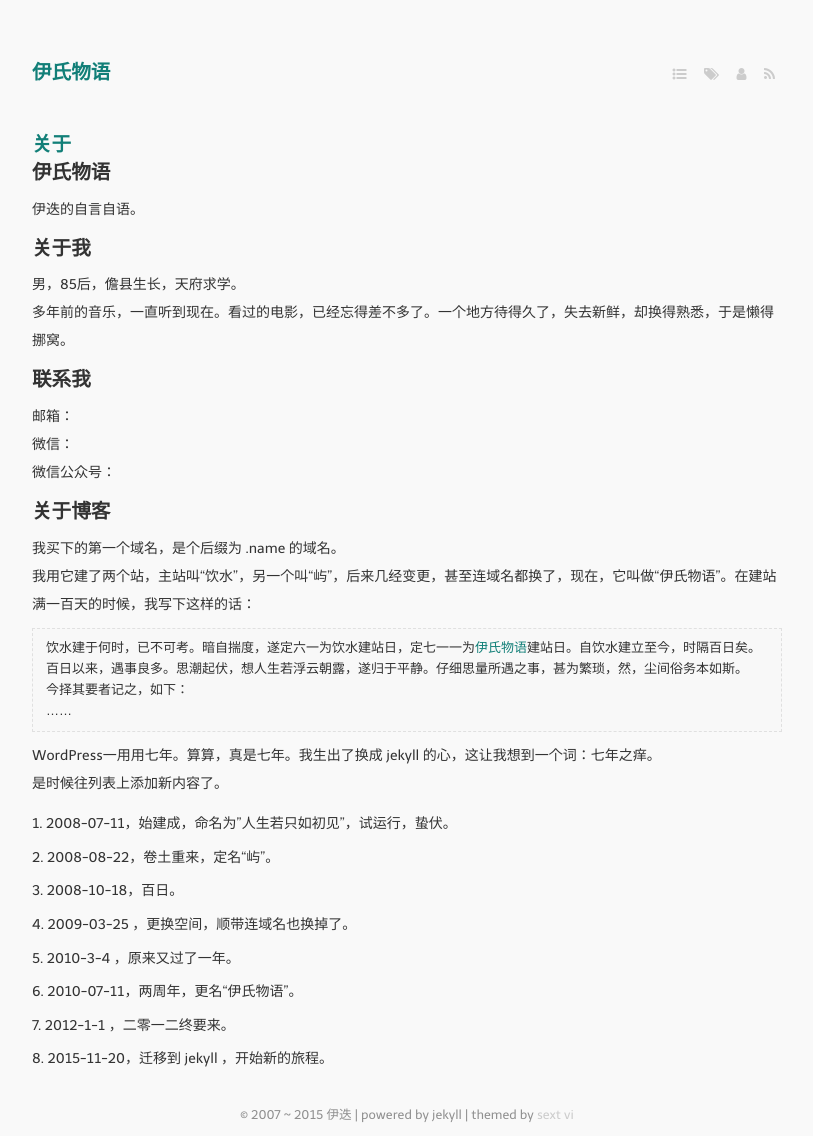
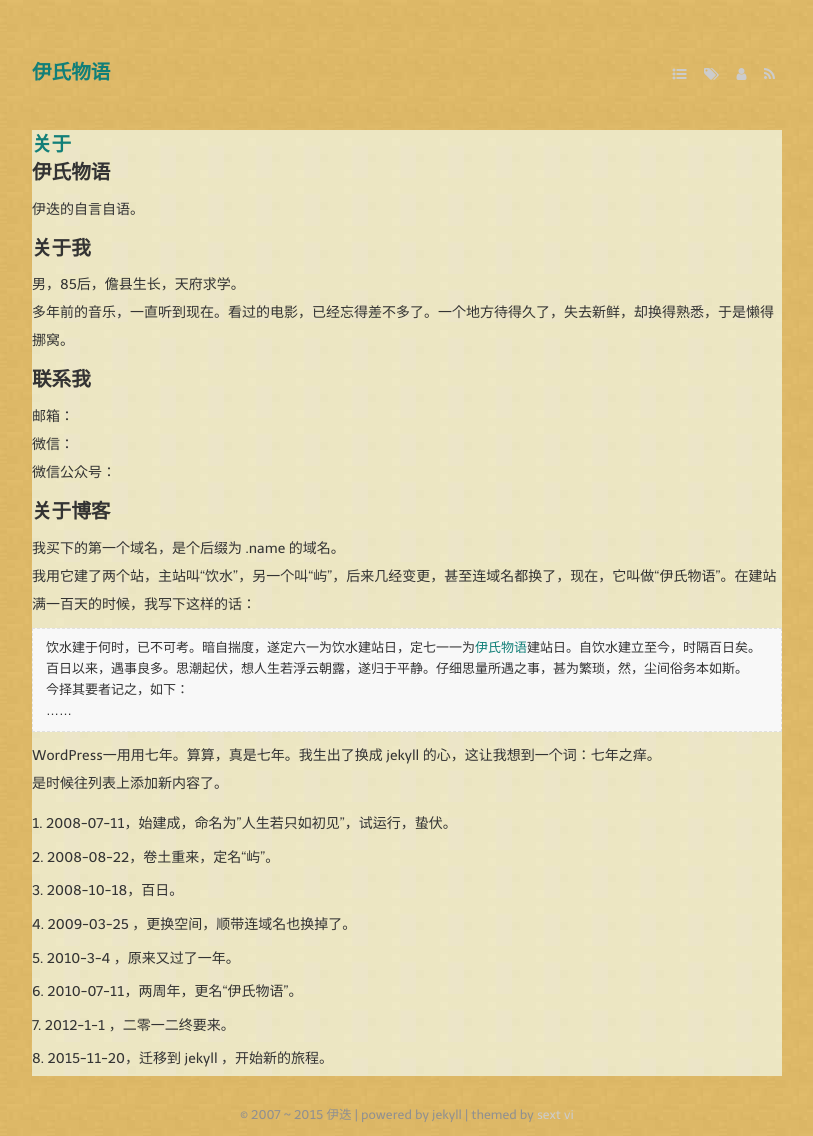
Before and after one commit to AwThink/iyidie, a Jekyll site: the page built from about.markdown, in a window 1280 px wide. Shown: the whole page, without its empty margins (233-1046 px from the left). Built offline with Jekyll 4.4.1, drawn with Linux system fonts in a browser that asks for light colours; nearby versions of some CDN libraries; some web fonts are replaced; Markdown is read by kramdown in place of the engine named in the settings.

Commit message:
add bg-img

```diff
--- a/media/css/style.css
+++ b/media/css/style.css
@@ -21,6 +21,7 @@ body {
   font-family: telexregular, Hiragino Sans GB, Microsoft YaHei, sans-serif;
   color: #333;
   background-color: #f9f9f9;
+  background-image: url(../images/body-bg.jpg);
   -webkit-font-smoothing: antialiased; }
 
 ol, ul {
@@ -111,7 +112,8 @@ header {
 
 #content {
   margin: 0 auto;
-  line-height: 2em; }
+  line-height: 2em;
+  background-image: url(../images/content-bg.jpg); }
   @media screen and (min-width: 320px) {
     #content {
       width: 300px; } }
```
Also changed, not shown: media/images/body-bg.jpg (added), media/images/content-bg.jpg (added).
